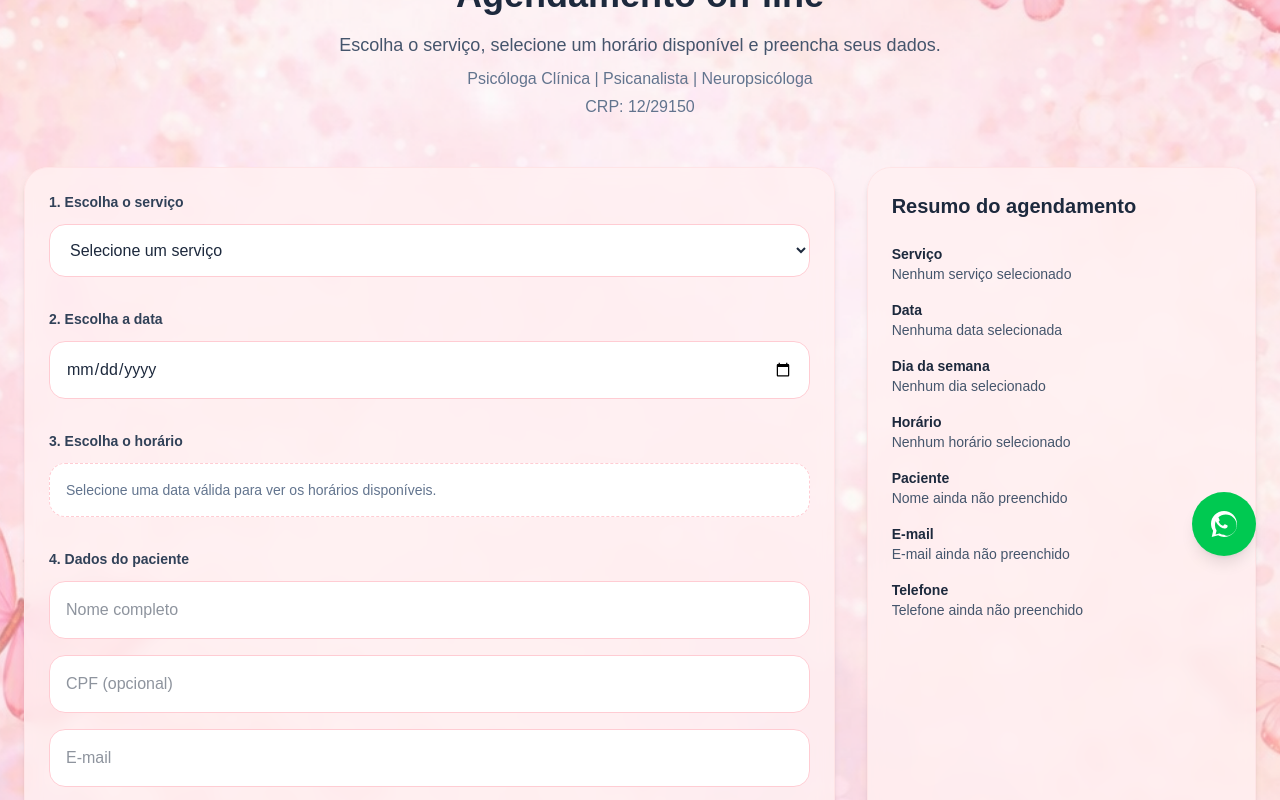
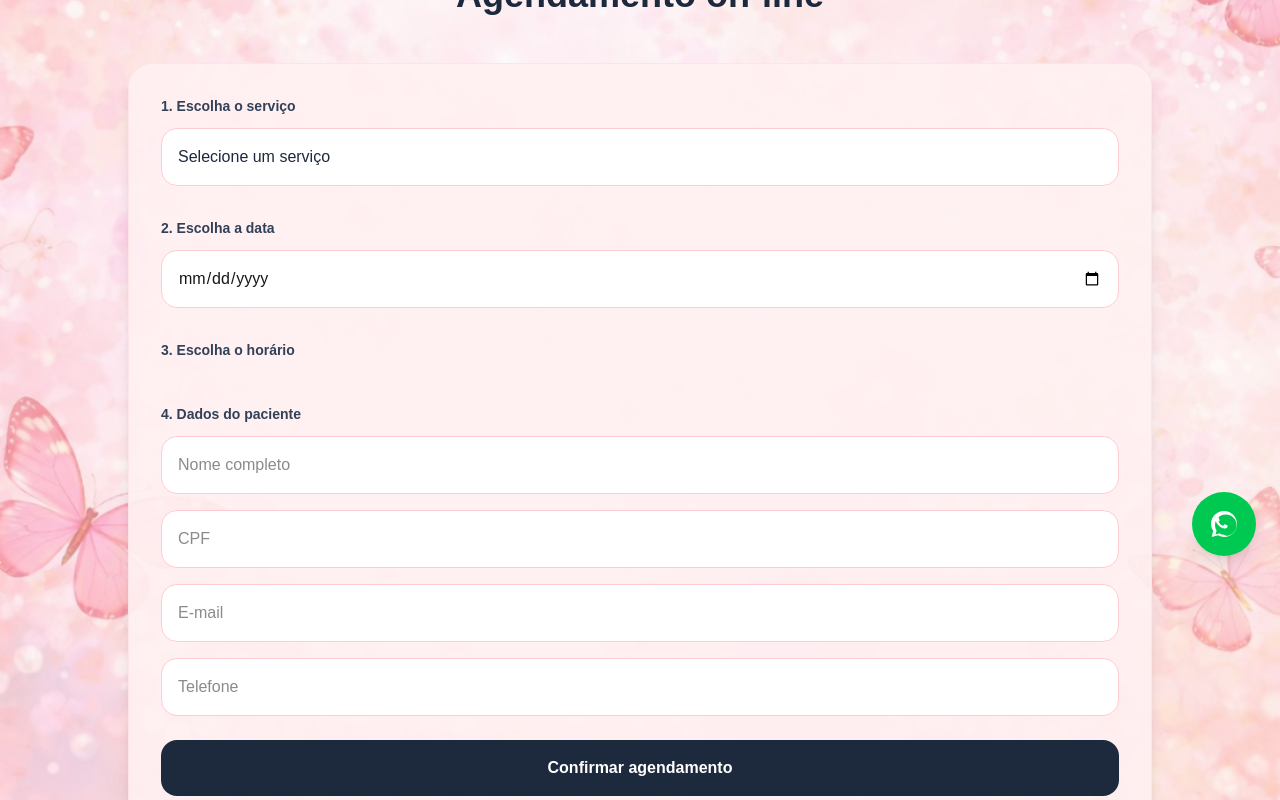
Before and after one commit to dionathandm25-create/psicologia-daiane, a Next.js app: page /agendar in a window 1280 px wide. Shown: the part 220-1020 px from the top of the page. Built offline with nearby package versions, Linux system fonts and the light colour scheme.

Commit message:
novo seletor rosinha

```diff
--- a/src/app/agendar/page.tsx
+++ b/src/app/agendar/page.tsx
@@ -1,60 +1,23 @@
 "use client";
 
-import { useEffect, useMemo, useState } from "react";
-import { createClient } from "@/lib/supabase/client";
+import { useMemo, useState } from "react";
 import { formatarCPF, horariosPorDia, obterDiaSemana } from "@/lib/horarios";
 
 const servicos = [
-  {
-    nome: "Consulta inicial",
-    valor: 280,
-    label: "R$280,00",
-  },
-  {
-    nome: "Consulta sessão",
-    valor: 280,
-    label: "R$280,00",
-  },
-  {
-    nome: "Pacote com 10 ou mais sessões",
-    valor: 210,
-    label: "R$210,00 cada sessão",
-  },
+  { nome: "Consulta inicial", valor: 280, label: "R$280,00" },
+  { nome: "Consulta sessão", valor: 280, label: "R$280,00" },
+  { nome: "Pacote com 10 ou mais sessões", valor: 210, label: "R$210,00 cada sessão" },
   {
     nome: "Avaliação psicológica para cirurgias bariátricas, vasectomia entre outras cirurgias",
     valor: null,
     label: "Consulte valores",
   },
-  {
-    nome: "Avaliação neuropsicológica - TDAH",
-    valor: 1050,
-    label: "R$1050,00",
-  },
-  {
-    nome: "Avaliação neuropsicológica - TEA",
-    valor: 1050,
-    label: "R$1050,00",
-  },
-  {
-    nome: "Avaliação neuropsicológica - QI",
-    valor: 1050,
-    label: "R$1050,00",
-  },
-  {
-    nome: "Laudos neuropsicológicos",
-    valor: 1050,
-    label: "R$1050,00",
-  },
-  {
-    nome: "Aplicação ABA",
-    valor: 280,
-    label: "R$280,00",
-  },
-  {
-    nome: "Pacote com 10 ou mais sessões ABA",
-    valor: 210,
-    label: "R$210,00 cada sessão",
-  },
+  { nome: "Avaliação neuropsicológica - TDAH", valor: 1050, label: "R$1050,00" },
+  { nome: "Avaliação neuropsicológica - TEA", valor: 1050, label: "R$1050,00" },
+  { nome: "Avaliação neuropsicológica - QI", valor: 1050, label: "R$1050,00" },
+  { nome: "Laudos neuropsicológicos", valor: 1050, label: "R$1050,00" },
+  { nome: "Aplicação ABA", valor: 280, label: "R$280,00" },
+  { nome: "Pacote com 10 ou mais sessões ABA", valor: 210, label: "R$210,00 cada sessão" },
   {
     nome: "Laudos de cirurgia bariátrica, vasectomia e entre outras cirurgias",
     valor: 750,
@@ -64,15 +27,15 @@ const servicos = [
 
 export default function AgendarPage() {
   const [servico, setServico] = useState("");
+  const [abrirServicos, setAbrirServicos] = useState(false);
+
   const [data, setData] = useState("");
   const [horario, setHorario] = useState("");
+
   const [nome, setNome] = useState("");
   const [cpf, setCpf] = useState("");
   const [email, setEmail] = useState("");
   const [telefone, setTelefone] = useState("");
-  const [mensagem, setMensagem] = useState("");
-  const [enviando, setEnviando] = useState(false);
-  const [horariosOcupados, setHorariosOcupados] = useState<string[]>([]);
 
   const diaSemana = useMemo(() => obterDiaSemana(data), [data]);
 
@@ -81,145 +44,100 @@ export default function AgendarPage() {
     return horariosPorDia[diaSemana] || [];
   }, [diaSemana]);
 
-  const dataValida = data ? horariosDisponiveis.length > 0 : false;
-
   const servicoSelecionado = servicos.find((item) => item.nome === servico);
-
-  useEffect(() => {
-    async function carregarHorariosOcupados() {
-      if (!data) {
-        setHorariosOcupados([]);
-        return;
-      }
-
-      try {
-        const resposta = await fetch(`/api/horarios-ocupados?data=${data}`);
-        const json = await resposta.json();
-        setHorariosOcupados(json.horarios || []);
-      } catch {
-        setHorariosOcupados([]);
-      }
-    }
-
-    carregarHorariosOcupados();
-  }, [data]);
-
-  function limparAgendamento() {
-    setServico("");
-    setData("");
-    setHorario("");
-    setNome("");
-    setCpf("");
-    setEmail("");
-    setTelefone("");
-    setMensagem("");
-    setHorariosOcupados([]);
-  }
-
-  async function salvarAgendamento() {
-    setMensagem("");
-
-    if (!servico || !data || !horario || !nome || !email) {
-      setMensagem("Preencha serviço, data, horário, nome e e-mail.");
-      return;
-    }
-
-    setEnviando(true);
-
-    try {
-      const supabase = createClient();
-
-      const { data: agendamentoCriado, error } = await supabase
-        .from("agendamentos")
-        .insert([
-          {
-            nome,
-            email,
-            telefone,
-            servico,
-            data,
-            horario,
-            payment_status: "pendente",
-          },
-        ])
-        .select()
-        .single();
-
-      if (error) {
-        if (error.code === "23505") {
-          setMensagem("Esse horário já foi ocupado. Escolha outro.");
-          setHorario("");
-        } else {
-          setMensagem("Erro ao salvar agendamento.");
-        }
-        setEnviando(false);
-        return;
-      }
-
-      localStorage.setItem(
-        "agendamento_daiane",
-        JSON.stringify(agendamentoCriado)
-      );
-
-      if (servicoSelecionado?.valor === null) {
-        setMensagem(
-          "Agendamento salvo. Este serviço está com valor sob consulta. Entre em contato para finalizar."
-        );
-        setEnviando(false);
-        return;
-      }
-
-      setMensagem("Agendamento salvo com sucesso! Indo para pagamento...");
-
-      setTimeout(() => {
-        window.location.href = "/pagamento";
-      }, 1000);
-    } catch {
-      setMensagem("Erro de conexão ao salvar o agendamento.");
-    } finally {
-      setEnviando(false);
-    }
-  }
 
   return (
     <div className="min-h-screen bg-transparent px-6 py-16">
-      <section className="mx-auto max-w-7xl">
-        <div className="mx-auto max-w-3xl text-center">
-          <h1 className="text-4xl font-bold text-slate-800">
+
+      <section className="mx-auto max-w-5xl">
+
+        <h1 className="text-4xl font-bold text-center text-slate-800">
           Agendamento on-line
         </h1>
-          <p className="mt-4 text-lg text-slate-600">
-            Escolha o serviço, selecione um horário disponível e preencha seus dados.
-          </p>
-          <p className="mt-2 text-slate-500">
-            Psicóloga Clínica | Psicanalista | Neuropsicóloga
-          </p>
-          <p className="mt-1 text-slate-500">CRP: 12/29150</p>
-        </div>
 
-        <div className="mt-12 grid gap-8 lg:grid-cols-3">
-          <div className="rounded-3xl border border-rose-100 bg-rose-50/80 p-6 shadow-md backdrop-blur-sm lg:col-span-2">
-            <div className="space-y-8">
-              <div>
+        <div className="mt-12 rounded-3xl border border-rose-100 bg-rose-50/90 p-8 shadow-lg">
+
+          {/* SERVIÇO */}
+
+          <div className="mb-8">
+
             <label className="mb-3 block text-sm font-semibold text-slate-700">
               1. Escolha o serviço
             </label>
 
-                <select
-                  value={servico}
-                  onChange={(e) => setServico(e.target.value)}
-                  className="w-full rounded-2xl border border-rose-200 bg-white px-4 py-4 text-slate-800"
+            <button
+              type="button"
+              onClick={() => setAbrirServicos(true)}
+              className="w-full rounded-2xl border border-rose-200 bg-white px-4 py-4 text-left text-slate-800"
             >
-                  <option value="">Selecione um serviço</option>
-                  {servicos.map((item) => (
-                    <option key={item.nome} value={item.nome}>
-                      {item.nome} ({item.label})
-                    </option>
-                  ))}
-                </select>
+              {servicoSelecionado
+                ? `${servicoSelecionado.nome} (${servicoSelecionado.label})`
+                : "Selecione um serviço"}
+            </button>
+
           </div>
 
-              <div>
+          {/* MODAL SERVIÇOS */}
+
+          {abrirServicos && (
+
+            <div className="fixed inset-0 z-50 flex items-center justify-center bg-black/40 px-4">
+
+              <div className="max-h-[80vh] w-full max-w-xl overflow-y-auto rounded-3xl bg-rose-50 p-6 shadow-xl">
+
+                <h3 className="mb-4 text-xl font-bold text-slate-800">
+                  Selecione um serviço
+                </h3>
+
+                <div className="space-y-3">
+
+                  {servicos.map((item) => (
+
+                    <button
+                      key={item.nome}
+                      type="button"
+                      onClick={() => {
+                        setServico(item.nome);
+                        setAbrirServicos(false);
+                      }}
+                      className={`w-full rounded-2xl border px-4 py-4 text-left ${
+                        servico === item.nome
+                          ? "border-rose-400 bg-white"
+                          : "border-rose-200 bg-white hover:bg-rose-100"
+                      }`}
+                    >
+
+                      <span className="block font-semibold text-slate-800">
+                        {item.nome}
+                      </span>
+
+                      <span className="text-sm text-slate-600">
+                        {item.label}
+                      </span>
+
+                    </button>
+
+                  ))}
+
+                </div>
+
+                <button
+                  onClick={() => setAbrirServicos(false)}
+                  className="mt-6 w-full rounded-2xl bg-slate-800 py-3 text-white"
+                >
+                  Fechar
+                </button>
+
+              </div>
+
+            </div>
+
+          )}
+
+          {/* DATA */}
+
+          <div className="mb-8">
+
             <label className="mb-3 block text-sm font-semibold text-slate-700">
               2. Escolha a data
             </label>
@@ -227,178 +145,92 @@ export default function AgendarPage() {
             <input
               type="date"
               value={data}
-                  onChange={(e) => {
-                    setData(e.target.value);
-                    setHorario("");
-                    setMensagem("");
-                  }}
-                  className="w-full rounded-2xl border border-rose-200 bg-white px-4 py-4 text-slate-800"
+              onChange={(e) => setData(e.target.value)}
+              className="w-full rounded-2xl border border-rose-200 bg-white px-4 py-4"
             />
 
-                {data && (
-                  <p className="mt-2 text-sm text-slate-600">
-                    Dia selecionado: <strong>{diaSemana || "Data inválida"}</strong>
-                  </p>
-                )}
-
-                {data && !dataValida && (
-                  <p className="mt-2 text-sm text-red-600">
-                    Não há atendimento neste dia. Escolha outra data.
-                  </p>
-                )}
           </div>
 
-              <div>
+          {/* HORÁRIOS */}
+
+          <div className="mb-8">
+
             <label className="mb-3 block text-sm font-semibold text-slate-700">
               3. Escolha o horário
             </label>
 
-                {dataValida ? (
-                  <div className="grid grid-cols-2 gap-3 sm:grid-cols-3 md:grid-cols-4">
-                    {horariosDisponiveis.map((item) => {
-                      const ocupado = horariosOcupados.includes(item);
+            <div className="grid grid-cols-2 gap-3">
 
-                      return (
+              {horariosDisponiveis.map((h) => (
+
                 <button
-                          key={item}
-                          type="button"
-                          disabled={ocupado}
-                          onClick={() => setHorario(item)}
-                          className={`rounded-2xl border px-4 py-4 text-sm font-semibold transition ${
-                            ocupado
-                              ? "cursor-not-allowed border-red-200 bg-red-50 text-red-400"
-                              : horario === item
-                              ? "border-slate-800 bg-slate-800 text-white"
-                              : "border-rose-200 bg-white text-slate-700 hover:border-slate-500"
+                  key={h}
+                  onClick={() => setHorario(h)}
+                  className={`rounded-2xl border py-3 ${
+                    horario === h
+                      ? "bg-slate-800 text-white"
+                      : "bg-white border-rose-200"
                   }`}
                 >
-                          {ocupado ? `${item} • Ocupado` : item}
+                  {h}
                 </button>
-                      );
-                    })}
-                  </div>
-                ) : (
-                  <div className="rounded-2xl border border-dashed border-rose-200 bg-white p-4 text-sm text-slate-500">
-                    Selecione uma data válida para ver os horários disponíveis.
-                  </div>
-                )}
+
+              ))}
+
             </div>
 
+          </div>
+
+          {/* DADOS */}
+
           <div>
+
             <label className="mb-3 block text-sm font-semibold text-slate-700">
               4. Dados do paciente
             </label>
 
-                <div className="grid gap-4">
+            <div className="space-y-4">
+
               <input
-                    type="text"
                 placeholder="Nome completo"
                 value={nome}
                 onChange={(e) => setNome(e.target.value)}
-                    className="w-full rounded-2xl border border-rose-200 bg-white px-4 py-4 text-slate-800"
+                className="w-full rounded-2xl border border-rose-200 bg-white px-4 py-4"
               />
 
               <input
-                    type="text"
-                    placeholder="CPF (opcional)"
+                placeholder="CPF"
                 value={cpf}
                 onChange={(e) => setCpf(formatarCPF(e.target.value))}
-                    className="w-full rounded-2xl border border-rose-200 bg-white px-4 py-4 text-slate-800"
+                className="w-full rounded-2xl border border-rose-200 bg-white px-4 py-4"
               />
 
               <input
-                    type="email"
                 placeholder="E-mail"
                 value={email}
                 onChange={(e) => setEmail(e.target.value)}
-                    className="w-full rounded-2xl border border-rose-200 bg-white px-4 py-4 text-slate-800"
+                className="w-full rounded-2xl border border-rose-200 bg-white px-4 py-4"
               />
 
               <input
-                    type="text"
                 placeholder="Telefone"
                 value={telefone}
                 onChange={(e) => setTelefone(e.target.value)}
-                    className="w-full rounded-2xl border border-rose-200 bg-white px-4 py-4 text-slate-800"
+                className="w-full rounded-2xl border border-rose-200 bg-white px-4 py-4"
               />
-                </div>
+
             </div>
 
-              {mensagem && (
-                <div className="rounded-2xl bg-white px-4 py-3 text-sm text-slate-700">
-                  {mensagem}
-                </div>
-              )}
-
-              <div className="flex flex-col gap-3 sm:flex-row">
-                <button
-                  type="button"
-                  onClick={limparAgendamento}
-                  className="rounded-2xl border border-rose-200 bg-white px-6 py-4 font-semibold text-slate-700 hover:bg-rose-50"
-                >
-                  Limpar
+            <button className="mt-6 w-full rounded-2xl bg-slate-800 py-4 text-white font-semibold">
+              Confirmar agendamento
             </button>
 
-                <button
-                  type="button"
-                  onClick={salvarAgendamento}
-                  disabled={enviando}
-                  className="rounded-2xl bg-slate-800 px-6 py-4 font-semibold text-white hover:bg-slate-700 disabled:opacity-60"
-                >
-                  {enviando ? "Salvando..." : "Confirmar agendamento"}
-                </button>
-              </div>
-            </div>
           </div>
 
-          <div className="rounded-3xl border border-rose-100 bg-rose-50/80 p-6 shadow-md backdrop-blur-sm">
-            <h2 className="text-xl font-bold text-slate-800">
-              Resumo do agendamento
-            </h2>
-
-            <div className="mt-6 space-y-4 text-sm text-slate-600">
-              <div>
-                <p className="font-semibold text-slate-800">Serviço</p>
-                <p>
-                  {servicoSelecionado
-                    ? `${servicoSelecionado.nome} (${servicoSelecionado.label})`
-                    : "Nenhum serviço selecionado"}
-                </p>
         </div>
 
-              <div>
-                <p className="font-semibold text-slate-800">Data</p>
-                <p>{data || "Nenhuma data selecionada"}</p>
-              </div>
+      </section>
 
-              <div>
-                <p className="font-semibold text-slate-800">Dia da semana</p>
-                <p>{diaSemana || "Nenhum dia selecionado"}</p>
-              </div>
-
-              <div>
-                <p className="font-semibold text-slate-800">Horário</p>
-                <p>{horario || "Nenhum horário selecionado"}</p>
-              </div>
-
-              <div>
-                <p className="font-semibold text-slate-800">Paciente</p>
-                <p>{nome || "Nome ainda não preenchido"}</p>
-              </div>
-
-              <div>
-                <p className="font-semibold text-slate-800">E-mail</p>
-                <p>{email || "E-mail ainda não preenchido"}</p>
-              </div>
-
-              <div>
-                <p className="font-semibold text-slate-800">Telefone</p>
-                <p>{telefone || "Telefone ainda não preenchido"}</p>
-              </div>
-            </div>
-          </div>
-        </div>
-      </section>
     </div>
   );
 }
```
Lines whose indentation alone changed are shown as unchanged.
